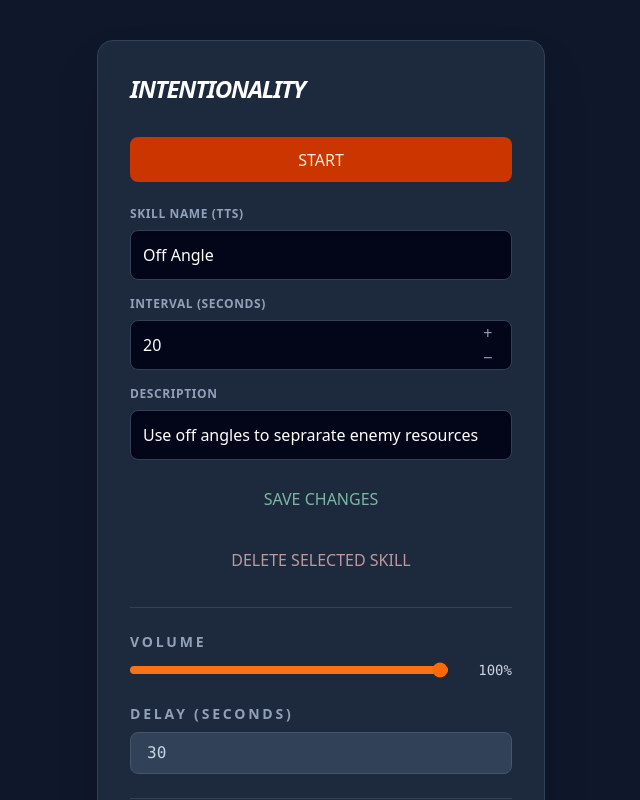
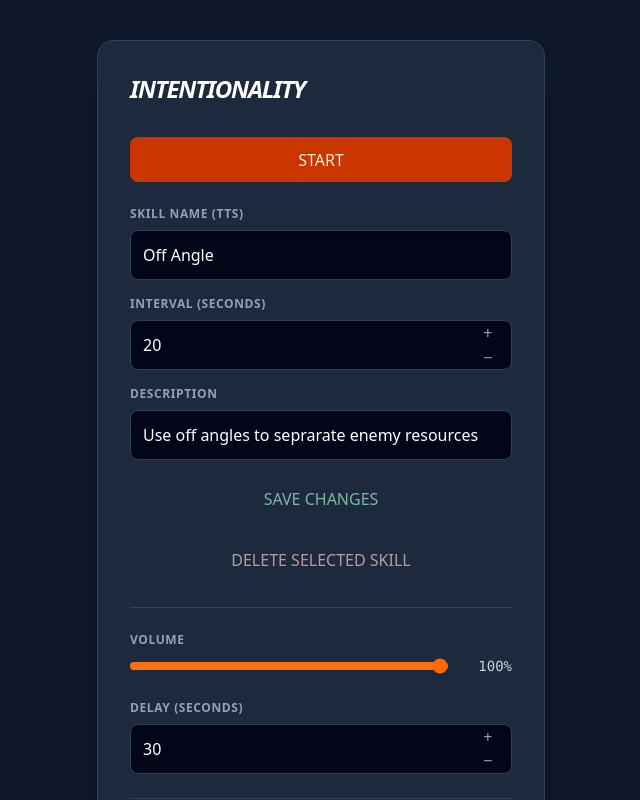
Before and after one commit to hollisma/OW-Intentionality-Timer, a React (Vite) app: page / in a window 1280 px wide. Shown: the top 800 px of the page, without its empty margins (319-959 px from the left). Built offline with nearby package versions, Linux system fonts and the light colour scheme.

Commit message:
expand and use InputGroup for Settings; added slider option

```diff
--- a/src/components/InputGroup.tsx
+++ b/src/components/InputGroup.tsx
@@ -1,16 +1,36 @@
 import { InputGroupNumber } from './InputGroupNumber';
+import { InputGroupSlider } from './InputGroupSlider';
 
 interface InputGroupProps {
   label: string;
   value: string | number;
   type?: string;
+  min?: number;
+  max?: number;
+  step?: number;
   disabled?: boolean;
   onChange: (val: string) => void;
+  formatValue?: (value: number) => string;
 }
 
-export const InputGroup = ({ label, value, type = 'text', disabled, onChange }: InputGroupProps) => {
+export const InputGroup = ({ label, value, type = 'text', min, max, step, disabled, onChange, formatValue }: InputGroupProps) => {
   if (type === 'number') {
     return <InputGroupNumber label={label} value={value} disabled={disabled} onChange={onChange} />;
+  }
+
+  if (type === 'slider') {
+    return (
+      <InputGroupSlider
+        label={label}
+        value={typeof value === 'number' ? value : parseFloat(value) || 0}
+        min={min}
+        max={max}
+        step={step}
+        disabled={disabled}
+        onChange={onChange}
+        formatValue={formatValue}
+      />
+    );
   }
 
   return (
--- /dev/null
+++ b/src/components/InputGroupSlider.tsx
@@ -0,0 +1,50 @@
+interface InputGroupSliderProps {
+  label: string;
+  value: number;
+  min?: number;
+  max?: number;
+  step?: number;
+  disabled?: boolean;
+  onChange: (val: string) => void;
+  formatValue?: (value: number) => string;
+}
+
+export const InputGroupSlider = ({
+  label,
+  value,
+  min = 0,
+  max = 1,
+  step = 0.01,
+  disabled,
+  onChange,
+  formatValue
+}: InputGroupSliderProps) => {
+  const displayValue = formatValue ? formatValue(value) : value.toString();
+  const percentage = max > 0 ? ((value - min) / (max - min)) * 100 : 0;
+
+  return (
+    <div className='flex flex-col gap-2'>
+      <label className='text-xs font-bold text-slate-400 uppercase tracking-wider'>{label}</label>
+      <div className='flex items-center gap-4'>
+        <input
+          type='range'
+          min={min}
+          max={max}
+          step={step}
+          value={value}
+          disabled={disabled}
+          onChange={(e) => onChange(e.target.value)}
+          className='flex-1 h-2 bg-slate-700 rounded-lg appearance-none cursor-pointer accent-orange-500 disabled:opacity-50 disabled:cursor-not-allowed'
+          style={{
+            background: `linear-gradient(to right, rgb(249 115 22) 0%, rgb(249 115 22) ${percentage}%, rgb(51 65 85) ${percentage}%, rgb(51 65 85) 100%)`
+          }}
+        />
+        {formatValue && (
+          <span className='text-slate-300 font-mono text-sm w-12 text-right'>
+            {displayValue}
+          </span>
+        )}
+      </div>
+    </div>
+  );
+};
--- a/src/components/Settings.tsx
+++ b/src/components/Settings.tsx
@@ -1,4 +1,5 @@
 import { type SettingsStorage } from '../storage/SettingsStorage';
+import { InputGroup } from './InputGroup';
 
 interface SettingsProps {
   volume: number;
@@ -20,55 +21,33 @@ export const Settings = ({
   return (
     <>
       {/* Volume Slider */}
-      <div className="space-y-2">
-        <label className="text-slate-400 font-bold uppercase text-sm tracking-[0.2em] block">
-          Volume
-        </label>
-        <div className="flex items-center gap-4">
-          <input
-            type="range"
-            min="0"
-            max="1"
-            step="0.01"
+      <InputGroup
+        label="Volume"
+        type="slider"
         value={volume}
-            onChange={(e) => {
-              const newVolume = parseFloat(e.target.value);
+        min={0}
+        max={1}
+        step={0.01}
+        onChange={(val) => {
+          const newVolume = parseFloat(val);
           onVolumeChange(newVolume);
           settingsStorage.setVolume(newVolume);
         }}
-            className="flex-1 h-2 bg-slate-700 rounded-lg appearance-none cursor-pointer accent-orange-500"
-            style={{
-              background: `linear-gradient(to right, rgb(249 115 22) 0%, rgb(249 115 22) ${volume * 100}%, rgb(51 65 85) ${volume * 100}%, rgb(51 65 85) 100%)`
-            }}
+        formatValue={(val) => `${Math.round(val * 100)}%`}
       />
-          <span className="text-slate-300 font-mono text-sm w-12 text-right">
-            {Math.round(volume * 100)}%
-          </span>
-        </div>
-      </div>
 
       {/* Delay Input */}
-      <div className="space-y-2">
-        <label className="text-slate-400 font-bold uppercase text-sm tracking-[0.2em] block">
-          Delay (seconds)
-        </label>
-        <div className="flex items-center gap-4">
-          <input
+      <InputGroup
+        label="Delay (seconds)"
         type="number"
-            min="0"
-            max="300"
-            step="1"
         value={delay}
-            onChange={(e) => {
-              const newDelay = parseInt(e.target.value, 10) || 0;
+        disabled={isActive}
+        onChange={(val) => {
+          const newDelay = parseInt(val, 10) || 0;
           onDelayChange(newDelay);
           settingsStorage.setDelay(newDelay);
         }}
-            disabled={isActive}
-            className="flex-1 px-4 py-2 bg-slate-700 border border-slate-600 rounded-lg text-slate-300 font-mono disabled:opacity-50 disabled:cursor-not-allowed focus:outline-none focus:ring-2 focus:ring-orange-500"
       />
-        </div>
-      </div>
     </>
   );
 };
```
Lines whose indentation alone changed are shown as unchanged.
